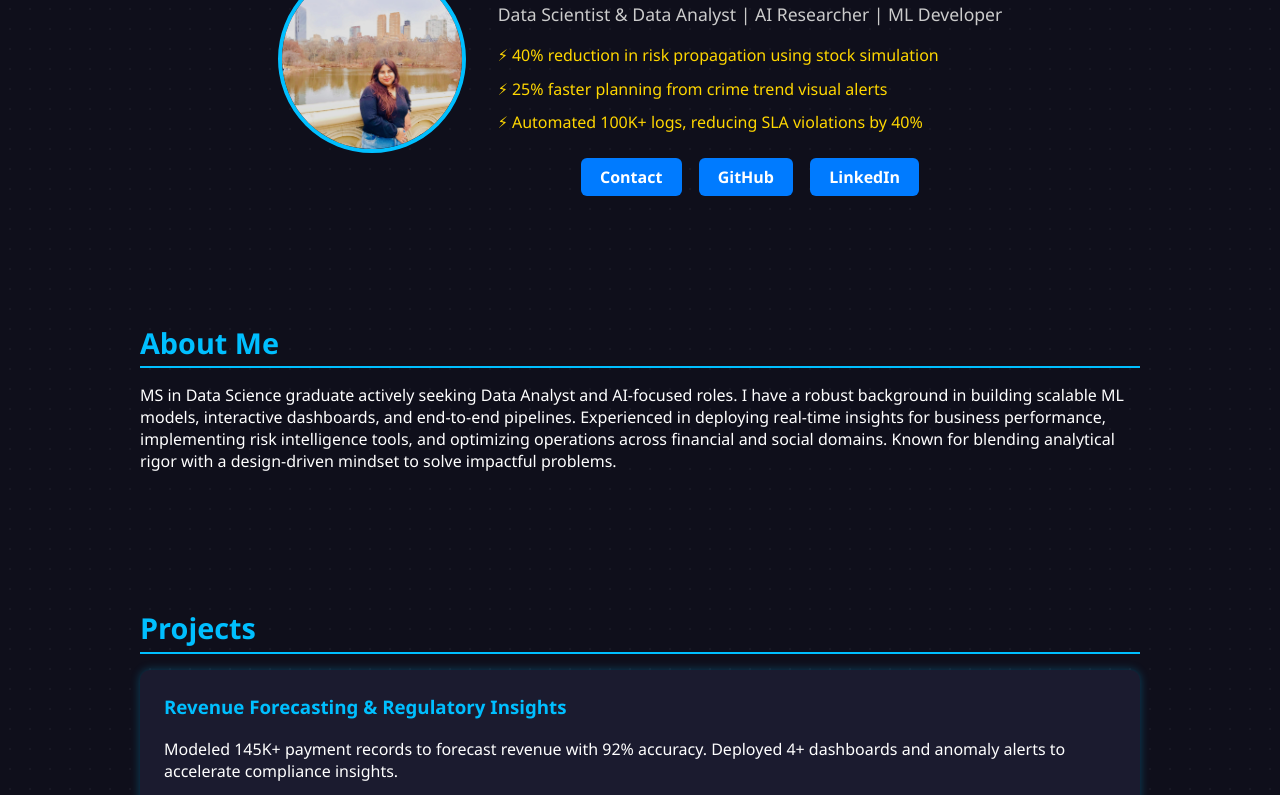
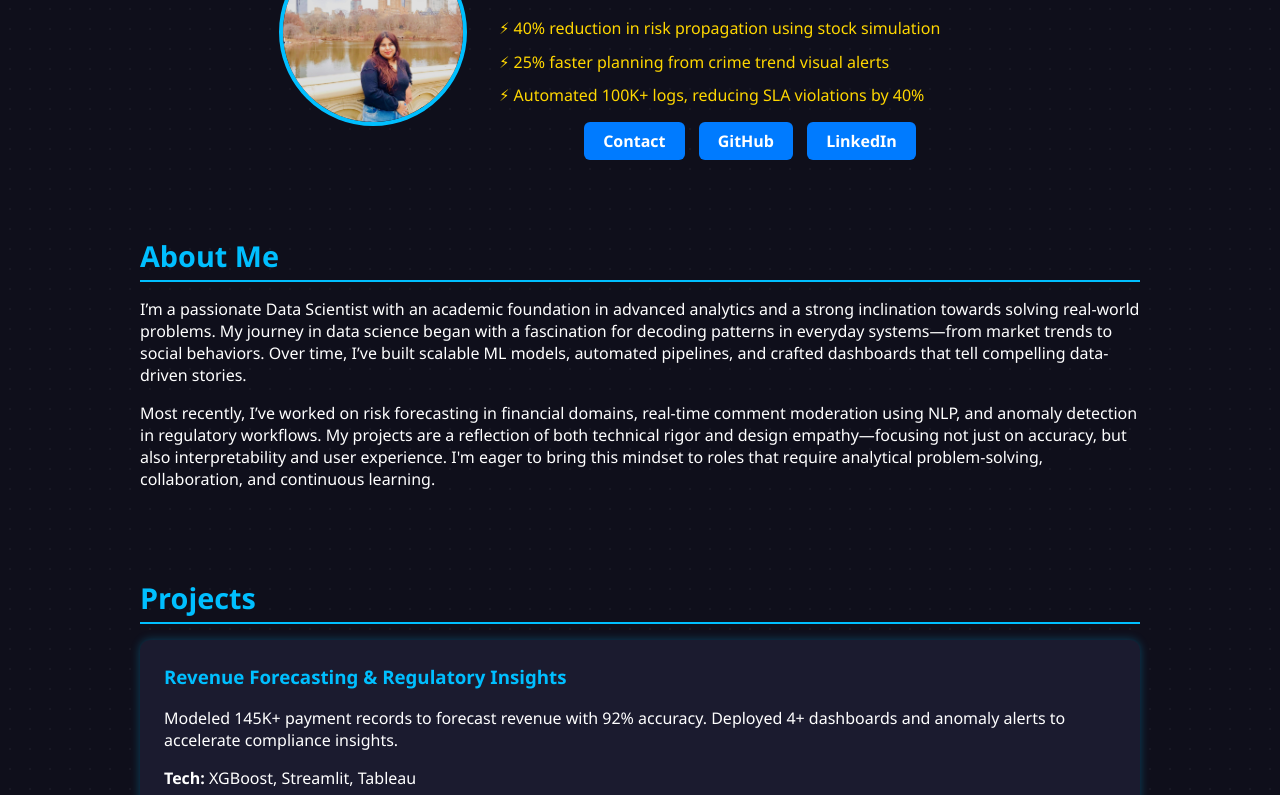
Before and after one commit to wanshika/portfolio, a plain HTML site: page index.html in a window 1280 px wide. Shown: the part 181-976 px from the top of the page. Drawn offline with Linux system fonts and the light colour scheme.

Commit message:
Final polish: Updated summary section, SEO tags, and highlights

```diff
--- a/index.html
+++ b/index.html
@@ -3,13 +3,23 @@
 <head>
   <meta charset="UTF-8" />
   <meta name="viewport" content="width=device-width, initial-scale=1.0" />
-  <title>Wanshika Patro | Portfolio</title>
-  <link rel="stylesheet" href="style.css" />
-  <link rel="icon" href="profile.jpg" type="image/jpeg">
+
+  <!-- SEO Meta Tags -->
   <meta name="description" content="Portfolio of Wanshika Patro — Data Scientist & AI Researcher. Projects, Experience, and Contact.">
+  <meta name="keywords" content="Wanshika Patro, Data Science, Portfolio, AI, ML, Data Analyst, Projects, Resume">
+  <meta name="author" content="Wanshika Patro">
   <meta property="og:title" content="Wanshika Patro | Data Scientist Portfolio">
   <meta property="og:description" content="Showcasing AI, ML, and Data Analytics projects with visual dashboards and research work.">
   <meta property="og:image" content="https://wanshika.github.io/portfolio/profile.jpg">
+
+  <!-- Favicon -->
+  <link rel="icon" href="profile.jpg" type="image/jpeg">
+
+  <!-- Title -->
+  <title>Wanshika Patro | Portfolio</title>
+
+  <!-- Stylesheet -->
+  <link rel="stylesheet" href="style.css" />
 </head>
 <body>
   <nav class="top-nav">
@@ -27,7 +37,7 @@
       </div>
       <div class="hero-info">
         <h1>Wanshika Patro</h1>
-        <p>Data Scientist & Data Analyst | AI Researcher | ML Developer</p>
+        <p>Data Scientist | Data Analyst | AI Researcher | ML Developer</p>
         <ul class="highlights">
           <li>⚡ 40% reduction in risk propagation using stock simulation</li>
           <li>⚡ 25% faster planning from crime trend visual alerts</li>
@@ -44,7 +54,8 @@
 
   <section id="about">
     <h2>About Me</h2>
-    <p>MS in Data Science graduate actively seeking Data Analyst and AI-focused roles. I have a robust background in building scalable ML models, interactive dashboards, and end-to-end pipelines. Experienced in deploying real-time insights for business performance, implementing risk intelligence tools, and optimizing operations across financial and social domains. Known for blending analytical rigor with a design-driven mindset to solve impactful problems.</p>
+    <p>I’m a passionate Data Scientist with an academic foundation in advanced analytics and a strong inclination towards solving real-world problems. My journey in data science began with a fascination for decoding patterns in everyday systems—from market trends to social behaviors. Over time, I’ve built scalable ML models, automated pipelines, and crafted dashboards that tell compelling data-driven stories.</p>
+    <p>Most recently, I’ve worked on risk forecasting in financial domains, real-time comment moderation using NLP, and anomaly detection in regulatory workflows. My projects are a reflection of both technical rigor and design empathy—focusing not just on accuracy, but also interpretability and user experience. I'm eager to bring this mindset to roles that require analytical problem-solving, collaboration, and continuous learning.</p>
   </section>
 
   <section id="projects">
--- a/style.css
+++ b/style.css
@@ -29,7 +29,7 @@ body {
   display: flex;
   justify-content: center;
   align-items: center;
-  padding: 3rem 1rem;
+  padding: 2rem 1rem 1rem;
 }
 
 .hero-content {
@@ -40,6 +40,7 @@ body {
   max-width: 1000px;
   flex-wrap: wrap;
   text-align: center;
+  margin-bottom: 0;
 }
 
 .hero-image img.profile-img-circle {
@@ -52,29 +53,34 @@ body {
 
 .hero-info h1 {
   font-size: 2.5rem;
-  margin: 0.5rem 0;
+  margin: 0.5rem 0 0.3rem;
 }
 
 .hero-info p {
   font-size: 1.1rem;
   color: #ccc;
+  margin: 0.5rem 0;
 }
 
 .highlights {
   list-style: none;
   padding: 0;
-  margin: 1rem 0;
+  margin: 1rem 0 0.5rem;
   font-size: 1rem;
   color: #ffd700;
   text-align: left;
   line-height: 1.6;
 }
 
+.center-buttons {
+  margin-top: 0.5rem;
+}
+
 .center-buttons a {
   background-color: #007bff;
   color: white;
   padding: 0.5rem 1.2rem;
-  margin: 0.4rem;
+  margin: 0.3rem;
   text-decoration: none;
   font-weight: bold;
   border-radius: 6px;
@@ -82,7 +88,7 @@ body {
 }
 
 section {
-  padding: 3rem 1rem;
+  padding: 2rem 1rem 1rem;
   max-width: 1000px;
   margin: 0 auto;
 }
```
